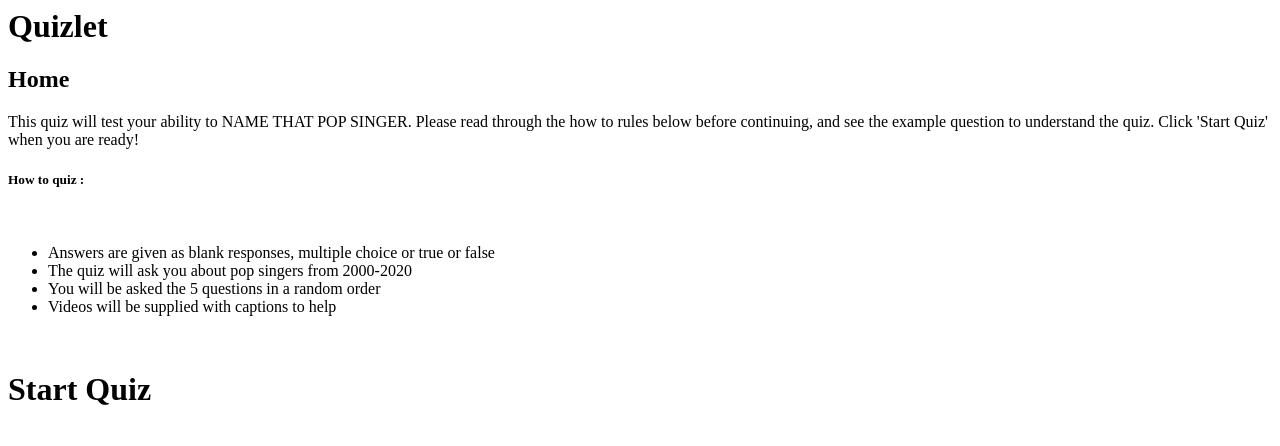
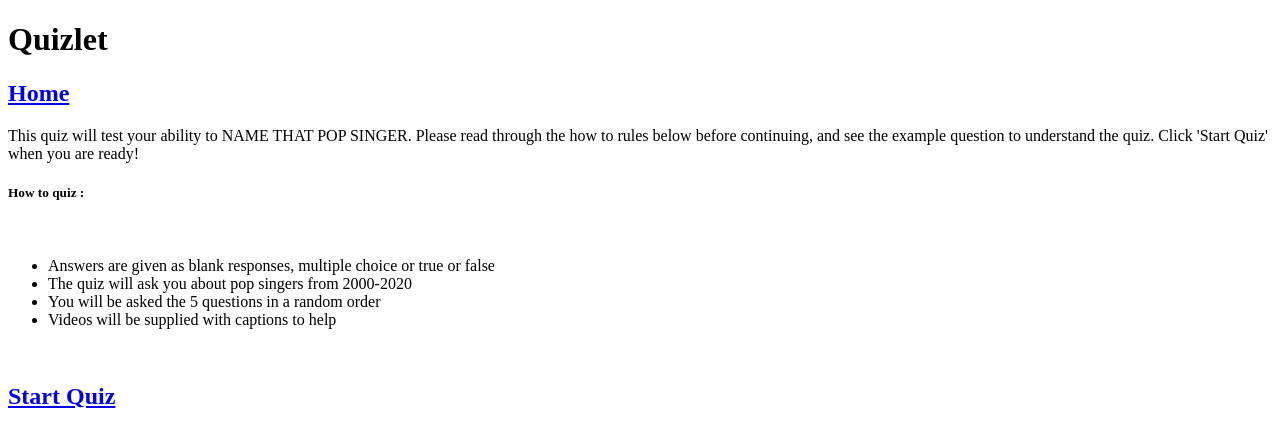
Before and after one commit to crimptheshrimp/crimptheshrimpProject1.github.io, a plain HTML site: page Index/Index.html in a window 1280 px wide. Drawn offline with Linux system fonts and the light colour scheme.

Commit message:
Made some changes to Index page, removed the button functions as I only needed the button to link to a different page. Begun the picture randomiser to see if it works, and will finalise soon.

```diff
--- a/Index/Index.html
+++ b/Index/Index.html
@@ -1,3 +1,5 @@
+<!DOCTYPE html>
+
 <html>
     <!--Main home page of code. Displays instructions and the overview of the quiz with some random pictures-->
     <!--Created handleHome, randomPicture with 2 outputs, and handleStartQuiz without function bodies-->
@@ -5,8 +7,14 @@
             crimptheshrimps Quizlet
     </title>
     <span>
-        <h1>Quizlet</h1>
-        <h2 onClick={handleHome}>Home</h2>
+        <h1>
+            Quizlet
+        </h1>
+        <h2 class="button">
+            <a href='Index.html'>
+                Home
+            </a>
+        </h2>
     </span>
     <body>
         <p>This quiz will test your ability to NAME THAT POP SINGER. Please read through the how to rules below before continuing, and see the example question to understand the quiz. Click 'Start Quiz' when you are ready!</p>
@@ -22,8 +30,10 @@
         <img href={randomPicture[1]} />
     </body>
     <footer>
-        <h1 onClick={handleStartQuiz}>
-            Start Quiz
-        </h1>
+        <h2 class="button">
+            <a href="'QuizPage.js">
+                Start Quiz
+            </a>
+            </h2>
     </footer>
 </html>
```
Also changed, not shown: Features/PictureRandomiser.js (added, +13 -0 lines).
